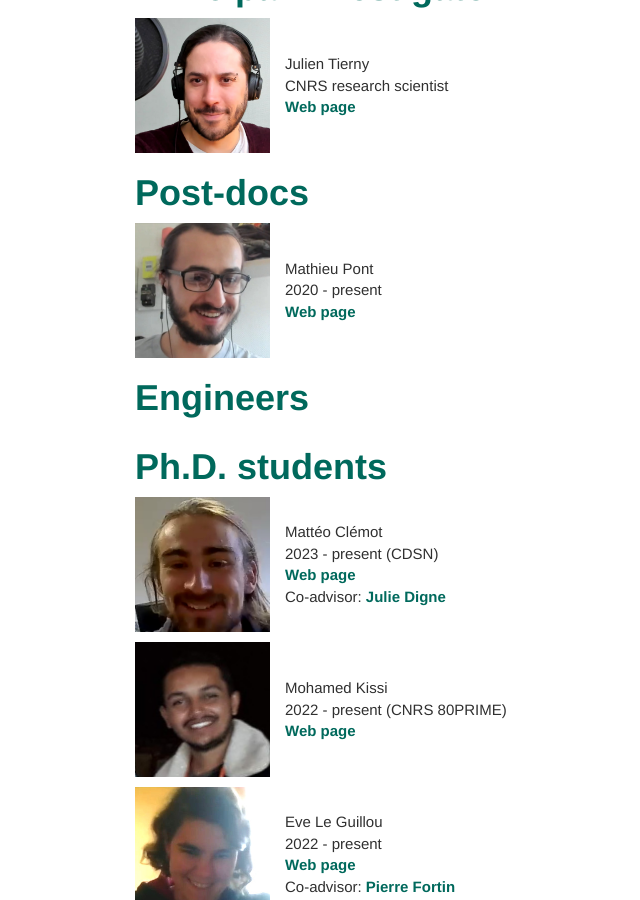
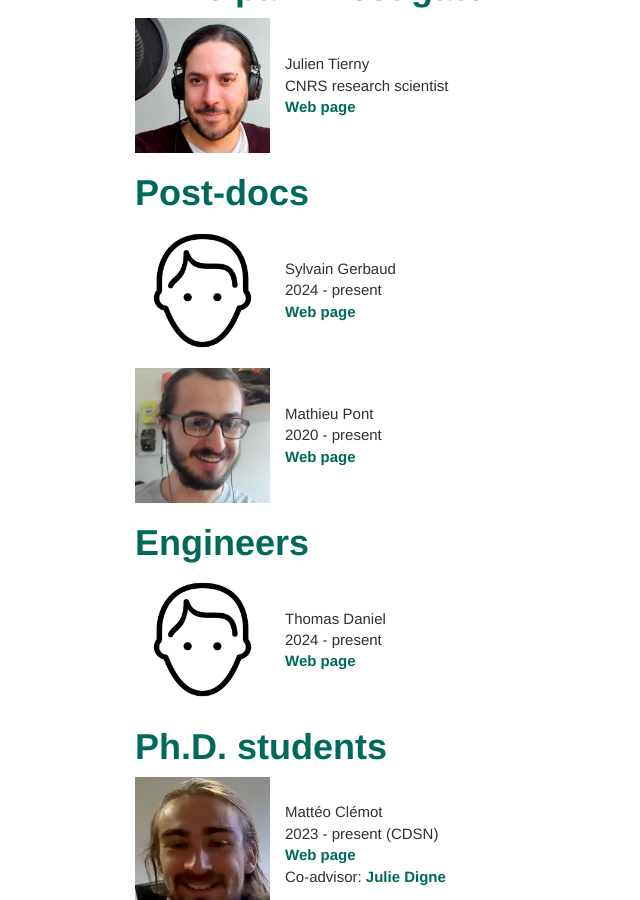
Before and after one commit to erc-tori/erc-tori.github.io, a Jekyll site: the page built from team.md, in a window 1280 px wide and 900 px high, scrolled down 635 px. Shown: the whole window, without its empty margins (130-770 px from the left). Built offline with Jekyll 4.4.1, drawn with Linux system fonts in a browser that asks for light colours; some of the changed text lies outside the part shown.

Commit message:
updated team

```diff
--- a/_layouts/default.html
+++ b/_layouts/default.html
@@ -168,7 +168,7 @@
                     erc.tori.project@gmail.com</a><br>
 
 <!--                     Updated on {{ page.last_modified_at | date: '%b. %e, %Y' }}. -->
-                    Updated on Aug. 20, 2024.
+                    Updated on Sep. 3, 2024.
                     </div>
                     </p>
                 </div>
--- a/team.md
+++ b/team.md
@@ -32,6 +32,22 @@
 <table>
   <tr>
     <td width="20%">
+      <img width="90%" src="/img/face.png">
+    </td>
+
+<!--     <td width="10px" /> -->
+
+    <td>
+      Sylvain Gerbaud<br>
+      2024 - present<br>
+      <a href="" target="new">Web page</a>
+    </td>
+  </tr>
+
+  <tr height="10px" />
+
+  <tr>
+    <td width="20%">
       <img width="90%" src="/img/pont2021.jpg">
     </td>
 
@@ -50,7 +66,19 @@
 
 <table>
 
+<tr>
+    <td width="20%">
+      <img width="90%" src="/img/face.png">
+    </td>
 
+<!--     <td width="10px" /> -->
+
+    <td>
+      Thomas Daniel<br>
+      2024 - present<br>
+      <a href="" target="new">Web page</a>
+    </td>
+  </tr>
 
 
 
```
